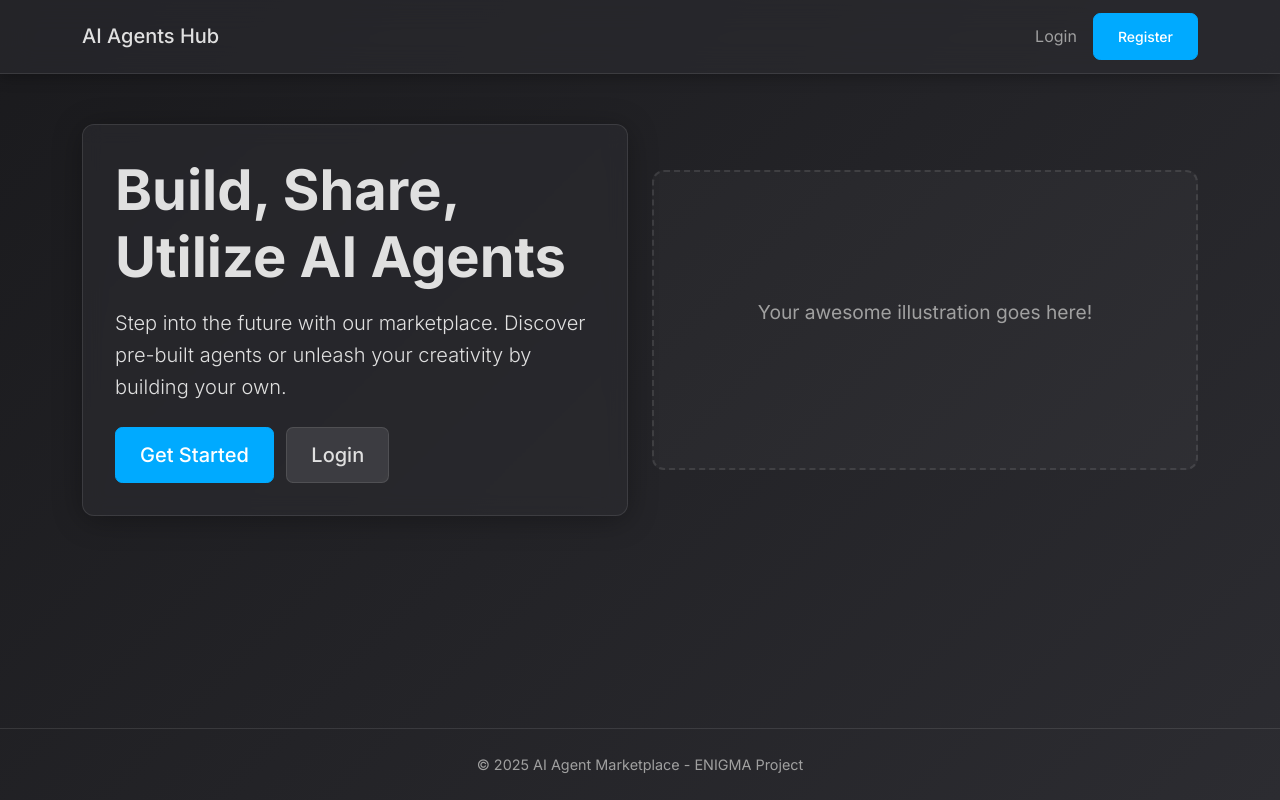
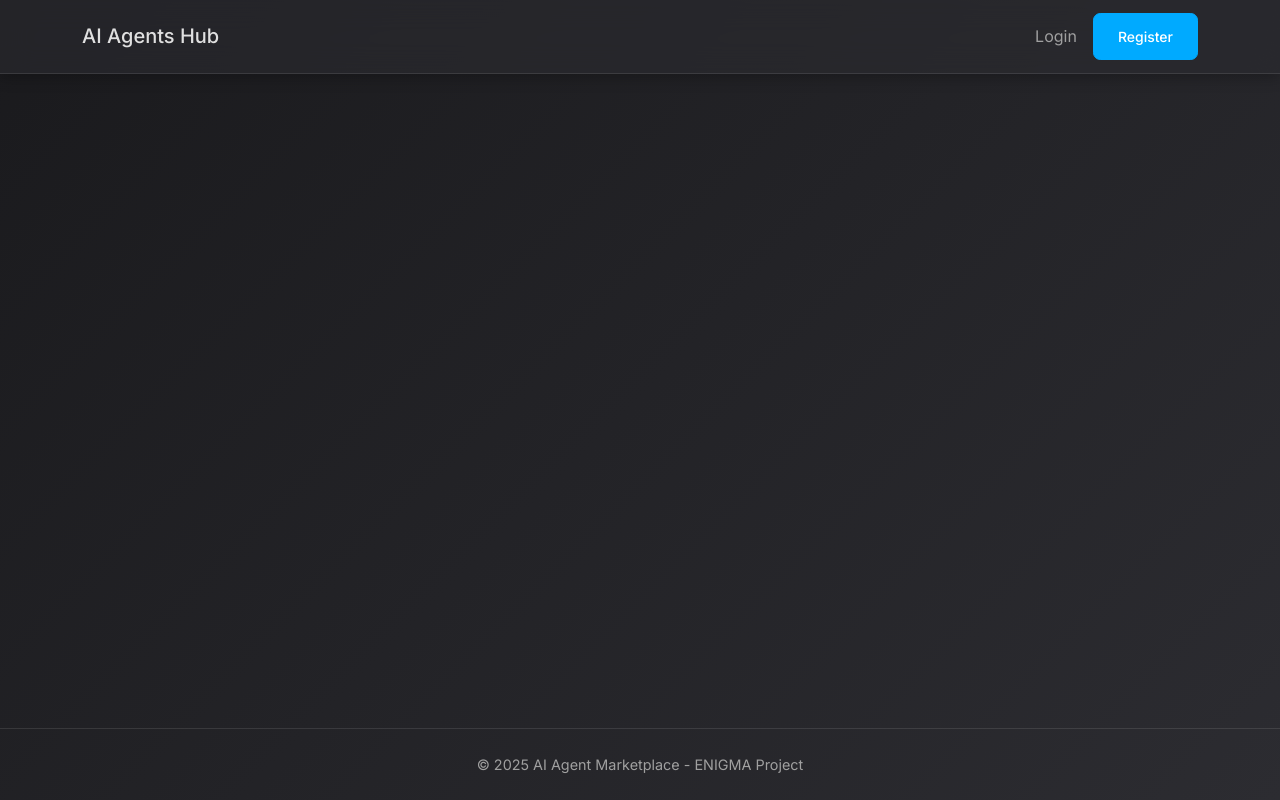
Before and after one commit to iamvarunkumar/ai_agents_marketplace, a Django app: page / in a window 1280 px wide. Run offline with Django 4.2, Linux system fonts and the light colour scheme.

Commit message:
INFO: Update home.html

```diff
--- a/ai_agents/templates/home.html
+++ b/ai_agents/templates/home.html
@@ -1,35 +1,99 @@
-{# templates/home.html #}
-{% extends "base.html" %}
-{% load static %}
-<link href="{% static 'css/style.css' %}" rel="stylesheet">
+{# templates/base.html #}
+{% load static %} {# Load static tag library #}
+<!doctype html>
+<html lang="en">
+<head>
+    <meta charset="utf-8">
+    <meta name="viewport" content="width=device-width, initial-scale=1">
 
-{% block title %}Welcome - AI Agent Marketplace{% endblock title %}
+    <link href="https://cdn.jsdelivr.net/npm/bootstrap@5.3.3/dist/css/bootstrap.min.css" rel="stylesheet" integrity="sha384-QWTKZyjpPEjISv5WaRU9OFeRpok6YctnYmDr5pNlyT2bRjXh0JMhjY6hW+ALEwIH" crossorigin="anonymous">
 
-{% block content %}
-<div class="container">
-    <div class="row hero-section align-items-center"> {# Use hero-section class #}
-        <div class="col-lg-6 mb-4 mb-lg-0">
-            <div class="glass-panel"> {# Apply glass effect to text panel #}
-                <h1 class="display-4 fw-bold mb-3">Build, Share, Utilize AI Agents</h1>
-                <p class="fs-5 mb-4 lead text-muted-color">
-                    Step into the future with our marketplace. Discover pre-built agents or unleash your creativity by building your own.
-                </p>
-                {% if user.is_authenticated %}
-                    <a href="#" class="btn btn-primary btn-lg">Explore Agents</a> {# Placeholder #}
-                {% else %}
-                    <a href="{% url 'users_api:auth_register' %}" class="btn btn-primary btn-lg me-2">Get Started</a>
-                    <a href="{% url 'users_api:auth_login' %}" class="btn btn-secondary btn-lg">Login</a>
-                {% endif %}
+    <link href="{% static 'css/style.css' %}" rel="stylesheet">
+
+    <title>{% block title %}AI Agent Marketplace{% endblock title %}</title>
+
+    {% block extra_head %}
+    {% endblock extra_head %}
+</head>
+<body>
+
+    <nav class="navbar navbar-expand-lg glass-navbar"> {# Added glass-navbar class #}
+        <div class="container">
+            {# Use url tag for dynamic URLs if defined in urls.py #}
+            <a class="navbar-brand" href="{% url 'home' %}">
+                AI Agents Hub
+            </a>
+            <button class="navbar-toggler" type="button" data-bs-toggle="collapse" data-bs-target="#navbarNav" aria-controls="navbarNav" aria-expanded="false" aria-label="Toggle navigation">
+                <span class="navbar-toggler-icon"></span>
+            </button>
+            <div class="collapse navbar-collapse" id="navbarNav">
+                <ul class="navbar-nav ms-auto mb-2 mb-lg-0 align-items-center"> {# Added align-items-center #}
+                    {% if user.is_authenticated %}
+                        <li class="nav-item">
+                            <a class="nav-link" href="#">Dashboard</a> {# Placeholder URL #}
+                        </li>
+                         <li class="nav-item">
+                            <a class="nav-link" href="#">My Agents</a> {# Placeholder URL #}
+                        </li>
+                        <li class="nav-item dropdown">
+                           <a class="nav-link dropdown-toggle" href="#" id="navbarDropdown" role="button" data-bs-toggle="dropdown" aria-expanded="false">
+                               {{ user.email|default:user.username }} {# Display email or username #}
+                           </a>
+                           <ul class="dropdown-menu dropdown-menu-end" aria-labelledby="navbarDropdown">
+                               <li><a class="dropdown-item" href="#">Profile</a></li> {# Placeholder URL #}
+                               <li><hr class="dropdown-divider"></li>
+                               {# Link to the logout view #}
+                               <li><a class="dropdown-item" href="{% url 'logout_page' %}">Logout</a></li>
+                               {# Removed button, using link for logout #}
+                           </ul>
+                       </li>
+                    {% else %}
+                        <li class="nav-item">
+                            {# CORRECTED: Use the URL name for the standard login page view #}
+                            <a class="nav-link" href="{% url 'login_page' %}">Login</a>
+                        </li>
+                        <li class="nav-item">
+                             {# CORRECTED: Use the URL name for the standard register page view #}
+                            <a class="btn btn-primary btn-sm ms-2" href="{% url 'register_page' %}">Register</a>
+                        </li>
+                    {% endif %}
+                </ul>
             </div>
         </div>
+    </nav>
 
-        <div class="col-lg-6">
-            <div class="illustration-placeholder">
-                <p>Your awesome illustration goes here!</p>
-                </div>
+    <main id="main-content">
+        {# Display Django messages framework messages if used #}
+        {% if messages %}
+            <div class="container mt-3"> {# Add container for messages #}
+                {% for message in messages %}
+                    <div class="alert alert-{{ message.tags }} alert-dismissible fade show" role="alert">
+                        {{ message }}
+                        <button type="button" class="btn-close" data-bs-dismiss="alert" aria-label="Close"></button>
+                    </div>
+                {% endfor %}
+            </div>
+        {% endif %}
+
+        {% block content %}
+        {% endblock content %}
+    </main>
+
+    <footer class="footer"> {# Added footer class #}
+        <div class="container text-center">
+            <span>© {% now "Y" %} AI Agent Marketplace - ENIGMA Project</span>
         </div>
-    </div>
+    </footer>
 
-    {# Optional: Add more sections below if needed #}
-    </div>
-{% endblock content %}
+    <script src="https://cdn.jsdelivr.net/npm/bootstrap@5.3.3/dist/js/bootstrap.bundle.min.js" integrity="sha384-YvpcrYf0tY3lHB60NNkmXc5s9fDVZLESaAA55NDzOxhy9GkcIdslK1eN7N6jIeHz" crossorigin="anonymous"></script>
+
+    <script src="{% static 'js/script.js' %}"></script>
+
+    <script src="{% static 'js/auth.js' %}"></script>
+    {# NOTE: auth.js might not be needed now if using standard form submission #}
+
+    {% block extra_scripts %}
+    {% endblock extra_scripts %}
+
+</body>
+</html>
```
